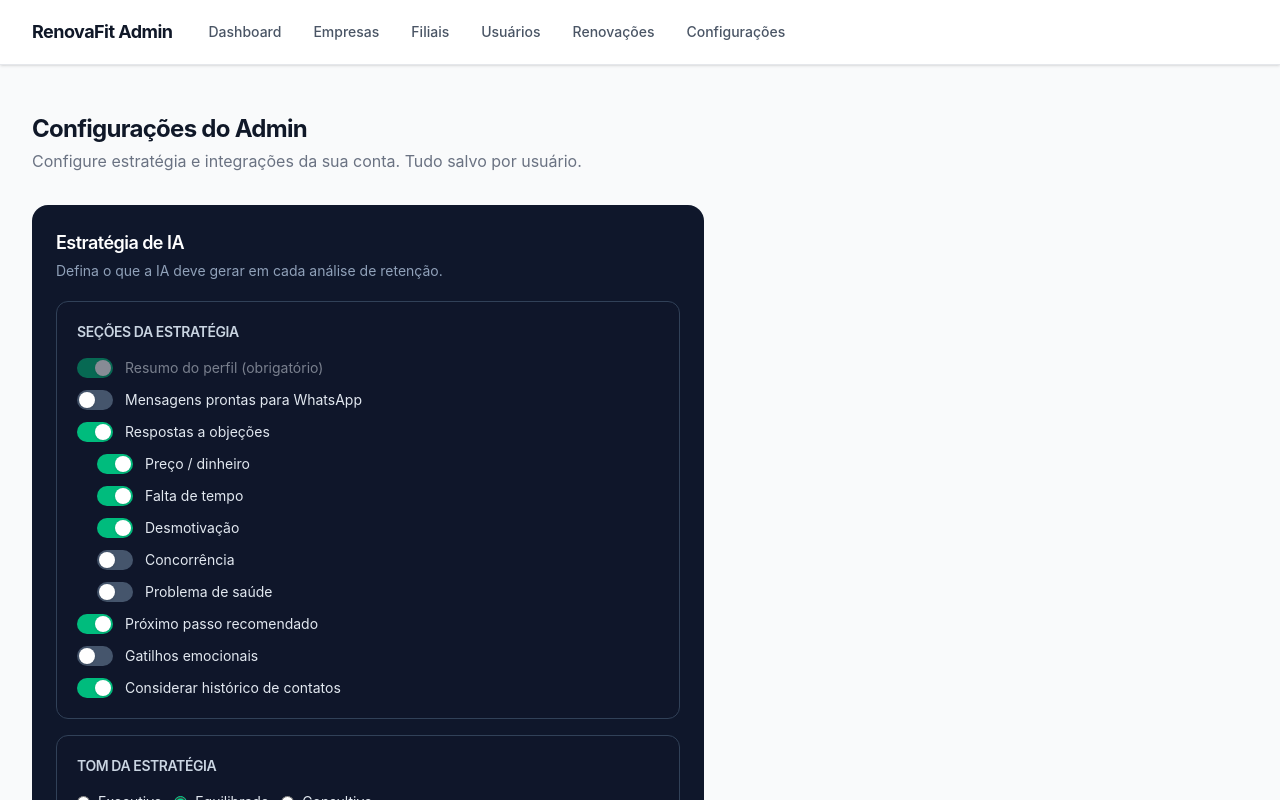
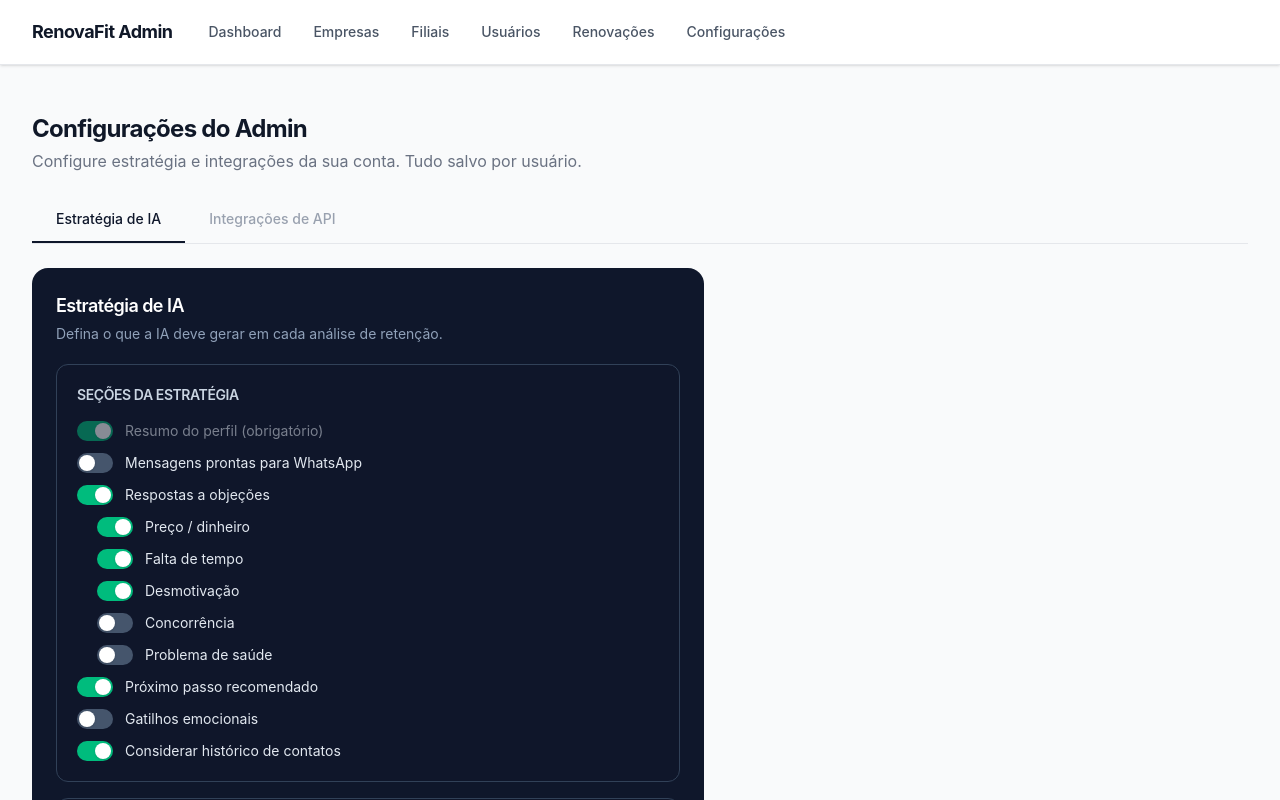
Before and after one commit to claudiogoldman/RenovaFit, a Next.js app: page /admin/configuracoes in a window 1280 px wide. Both pictures are taken after a click on the label "Mensagens prontas para WhatsApp". Shown: the top 800 px of the page. Built offline with nearby package versions, Linux system fonts and the light colour scheme; no server answers.

Commit message:
feat(ui): abas em configuracoes e form colapsavel na retencao

```diff
--- a/src/app/admin/configuracoes/page.tsx
+++ b/src/app/admin/configuracoes/page.tsx
@@ -5,7 +5,10 @@ import type { IntegrationConfigView, StrategyConfig } from '@/lib/types/multiten
 import { DEFAULT_INTEGRATION_CONFIG_VIEW, DEFAULT_STRATEGY_CONFIG } from '@/lib/types/multitenancy'
 import { StrategyConfigEditor } from '@/components/retencao/StrategyConfigEditor'
 
+type ConfigTab = 'estrategia' | 'integracoes'
+
 export default function ConfiguracoesPage() {
+  const [activeConfigTab, setActiveConfigTab] = useState<ConfigTab>('estrategia')
   const [config, setConfig] = useState<StrategyConfig>({ ...DEFAULT_STRATEGY_CONFIG } as StrategyConfig)
   const [strategyLoading, setStrategyLoading] = useState(true)
 
@@ -95,19 +98,40 @@ export default function ConfiguracoesPage() {
   }
 
   return (
-    <div className="space-y-8">
-      <div className="mb-8">
+    <div className="space-y-6">
+      <div>
         <h2 className="text-2xl font-bold text-gray-900">Configurações do Admin</h2>
         <p className="text-gray-500 mt-1">
           Configure estratégia e integrações da sua conta. Tudo salvo por usuário.
         </p>
       </div>
 
+      {/* Tab header */}
+      <div className="flex border-b border-gray-200">
+        {([
+          { id: 'estrategia' as ConfigTab, label: 'Estratégia de IA' },
+          { id: 'integracoes' as ConfigTab, label: 'Integrações de API' },
+        ]).map((t) => (
+          <button
+            key={t.id}
+            onClick={() => setActiveConfigTab(t.id)}
+            className={`px-6 py-3 text-sm font-medium border-b-2 transition-colors ${
+              activeConfigTab === t.id
+                ? 'border-slate-900 text-slate-900'
+                : 'border-transparent text-gray-400 hover:text-gray-700'
+            }`}
+          >
+            {t.label}
+          </button>
+        ))}
+      </div>
+
       {strategyLoading ? (
         <div className="text-gray-400 text-sm">Carregando configurações...</div>
       ) : (
-        <div className="max-w-2xl space-y-8">
-          {/* Dark wrapper to match the config editor style */}
+        <div className="max-w-2xl">
+          {/* Tab: Estratégia de IA */}
+          {activeConfigTab === 'estrategia' && (
             <div className="rounded-2xl bg-slate-900 p-6">
               <h3 className="text-lg font-semibold text-white mb-1">Estratégia de IA</h3>
               <p className="text-sm text-slate-400 mb-5">
@@ -115,7 +139,10 @@ export default function ConfiguracoesPage() {
               </p>
               <StrategyConfigEditor config={config} onChange={setConfig} autoSave={false} />
             </div>
+          )}
 
+          {/* Tab: Integrações */}
+          {activeConfigTab === 'integracoes' && (
           <div className="rounded-2xl bg-slate-900 p-6 space-y-5">
             <div>
               <h3 className="text-lg font-semibold text-white mb-1">Integrações de API</h3>
@@ -273,6 +300,7 @@ export default function ConfiguracoesPage() {
               </>
             )}
           </div>
+          )}
         </div>
       )}
     </div>
--- a/src/components/retencao/RetencaoPageClient.tsx
+++ b/src/components/retencao/RetencaoPageClient.tsx
@@ -209,6 +209,7 @@ export function RetencaoPageClient({ initialAlunoId }: { initialAlunoId?: string
   const [student, setStudent] = useState<StudentProfile>(EMPTY_STUDENT)
   const [selectedAlunoId, setSelectedAlunoId] = useState<string | null>(null)
   const [renewalDate, setRenewalDate] = useState('')
+  const [formCollapsed, setFormCollapsed] = useState(false)
 
   // Contact history
   const [contactHistory, setContactHistory] = useState<HistoricoContatoItem[]>([])
@@ -430,11 +431,19 @@ export function RetencaoPageClient({ initialAlunoId }: { initialAlunoId?: string
             <div className="flex gap-6 items-start">
               {/* Main content */}
               <div className="flex-1 min-w-0">
-                <div className="grid gap-8 lg:grid-cols-2">
+                <div className={`grid gap-8 ${formCollapsed ? 'lg:grid-cols-1' : 'lg:grid-cols-2'}`}>
                   {/* Form */}
+                  {!formCollapsed && (
                   <div className="space-y-4">
                     <div className="flex items-center justify-between">
                       <h2 className="text-xl font-bold text-emerald-400">📋 Perfil do Aluno</h2>
+                      <button
+                        onClick={() => setFormCollapsed(true)}
+                        className="text-xs text-slate-400 hover:text-slate-200 border border-slate-700 rounded px-2 py-1 transition-colors"
+                        title="Recolher formulário"
+                      >
+                        ▲ Recolher
+                      </button>
                     </div>
 
                     <div className="space-y-3">
@@ -620,9 +629,22 @@ export function RetencaoPageClient({ initialAlunoId }: { initialAlunoId?: string
                     )}
                   </div>
 
+                  )}
+
                   {/* AI Output */}
                   <div className="space-y-4">
-                    <h2 className="text-xl font-bold text-purple-400">✨ Estratégia IA</h2>
+                    <div className="flex items-center justify-between">
+                      <h2 className="text-xl font-bold text-purple-400">✨ Estratégia IA</h2>
+                      {formCollapsed && (
+                        <button
+                          onClick={() => setFormCollapsed(false)}
+                          className="text-xs text-slate-400 hover:text-slate-200 border border-slate-700 rounded px-2 py-1 transition-colors"
+                          title="Expandir formulário"
+                        >
+                          ▼ Expandir formulário
+                        </button>
+                      )}
+                    </div>
                     {output ? (
                       <div className="space-y-3">
                         {strategySections.length > 0 ? (
```
Lines whose indentation alone changed are shown as unchanged.
